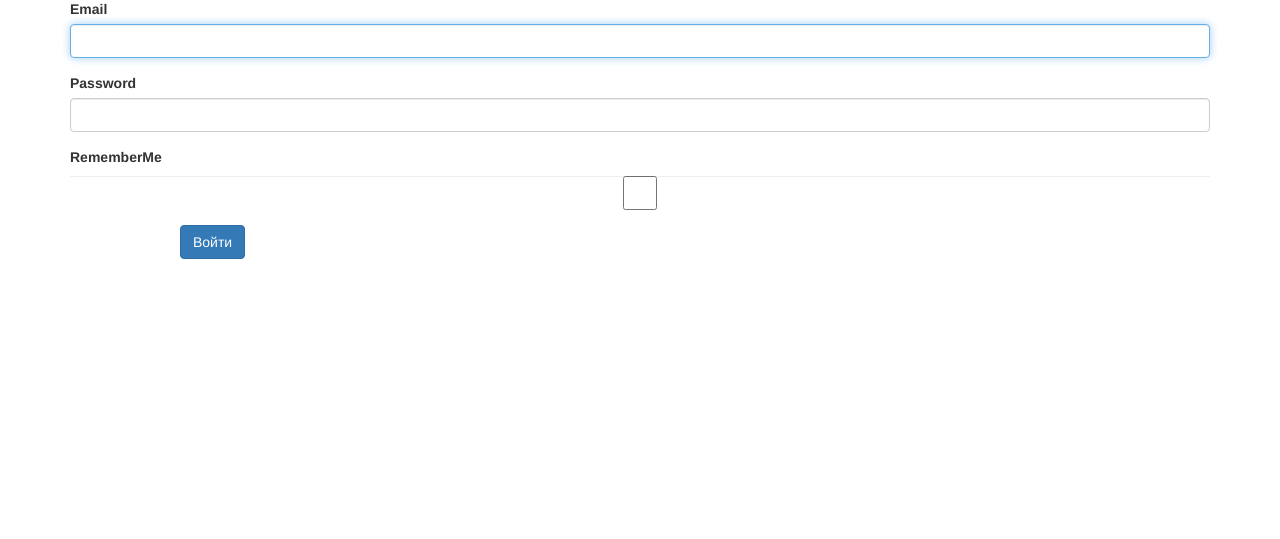
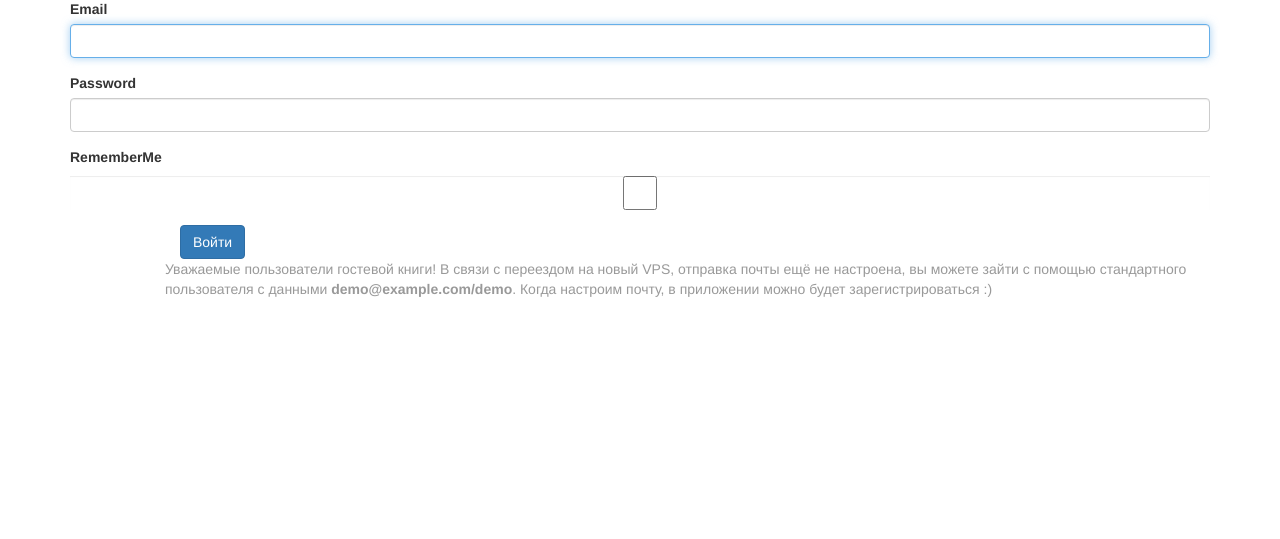
Before and after one commit to synchuk2010/gb, a Yii app: template views/main/login.php in a window 1280 px wide. Shown: the part 171-710 px from the top of the page. Run offline with PHP 8.4 and a stand-in for Yii, Linux system fonts and the light colour scheme; the template is opened without the code that fills it, so the values that code supplies are empty; form fields are guessed from the names that the template uses; some libraries are stand-ins or nearby versions.

Commit message:
В миграцию добавлено создание демо-пользователя. Информация о стандартном логине и пароле добавлена на страницу авторизации

```diff
--- a/views/main/login.php
+++ b/views/main/login.php
@@ -43,4 +43,11 @@ $this->params['breadcrumbs'][] = $this->title;
 
     <?php ActiveForm::end(); ?>
 
+    <div class="col-lg-offset-1" style="color:#999;">
+        Уважаемые пользователи гостевой книги! В связи с переездом на новый VPS, отправка почты ещё не
+        настроена, вы можете зайти с помощью стандартного пользователя с данными
+        <strong>demo@example.com/demo</strong>. Когда настроим почту, в приложении можно будет
+        зарегистрироваться :)
+    </div>
+
 </div>
```
Also changed, not shown: migrations/m170204_063632_create_initial_structure.php (+7 -0 lines).
